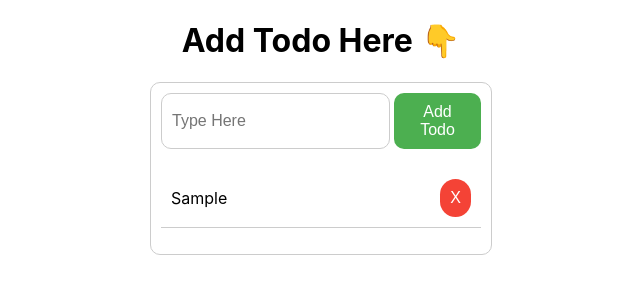
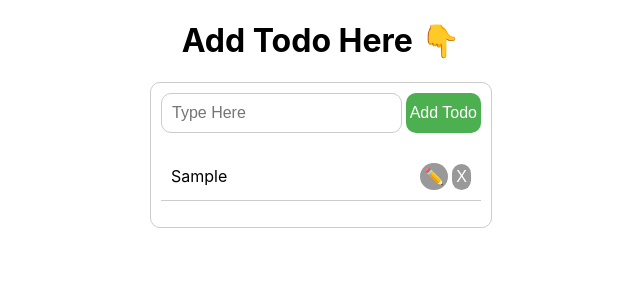
Before and after one commit to Monk-Codes/react-todo, a React (Create React App) app: page / in a window 1280 px wide. Both pictures are taken after typing "Sample" into the empty fields and a click on the button "Add Todo". Shown: the top 300 px of the page, without its empty margins (319-959 px from the left). Built offline with nearby package versions, Linux system fonts and the light colour scheme; the HTML template or start-up script is replaced by a standard one.

Commit message:
update btn

```diff
--- a/src/components/code/TodoForm.css
+++ b/src/components/code/TodoForm.css
@@ -21,7 +21,7 @@
 }
 
 .todo-form-container button {
- padding: 10px;
+ padding: 4px;
  margin-left: 4px;
  background-color: #4caf50;
  border: none;
@@ -44,16 +44,19 @@
 
 .todo-item {
  display: flex;
- justify-content: space-between;
  align-items: center;
  padding: 10px;
  border-bottom: 1px solid #ccc;
+ justify-content: space-between;
+ transition: all 0.1s ease-in-out;
 }
-
+.todo-item:hover {
+ transform: scaleX(1.01);
+}
 .todo-item button {
- background-color: #f44336;
+ background-color: #707070b6 !important;
  border: none;
- border-radius: 40px;
+ border-radius: 50px;
  color: #fff;
  cursor: pointer;
  transition: background-color 0.5s ease-in-out;
@@ -61,5 +64,4 @@
 
 .todo-item button:hover {
  transform: scaleX(1.1);
- background-color: #d32f2f;
 }
--- a/src/components/code/todo_form.jsx
+++ b/src/components/code/todo_form.jsx
@@ -4,6 +4,8 @@ import "./TodoForm.css";
 function TodoForm() {
  const [todos, setTodos] = useState([]);
  const [inputValue, setInputValue] = useState("");
+ const [editIndex, setEditIndex] = useState(null);
+ const [editedValue, setEditedValue] = useState("");
 
  function handleChange(e) {
   setInputValue(e.target.value);
@@ -20,6 +22,13 @@ function TodoForm() {
   setTodos(newTodos);
  };
 
+ const handleUpdate = (id) => {
+  const newTodos = [...todos];
+  newTodos[id] = editedValue;
+  setTodos(newTodos);
+  setEditIndex(null);
+  setEditedValue("");
+ };
  return (
   <div className="todo-form-container">
    <form>
@@ -30,9 +39,28 @@ function TodoForm() {
    <ul className="todo-list">
     {todos.map((todo, id) => (
      <li key={id} className="todo-item">
-      {todo}
-      {/* <button onClick={() => updateTodo(id)}>Update</button> */}
-      <button onClick={() => handleDelete(id)}>X</button>
+      {editIndex === id ? (
+       <>
+        <input type="text" value={editedValue} onChange={(e) => setEditedValue(e.target.value)} />
+
+        <button onClick={() => handleUpdate(id)}>✏️</button>
+       </>
+      ) : (
+       <>
+        {todo}
+        <div className="todo-btn">
+         <button
+          onClick={() => {
+           setEditIndex(id);
+           setEditedValue(todo);
+          }}
+         >
+          ✏️
+         </button>
+         <button onClick={() => handleDelete(id)}>X</button>
+        </div>
+       </>
+      )}
      </li>
     ))}
    </ul>
```
